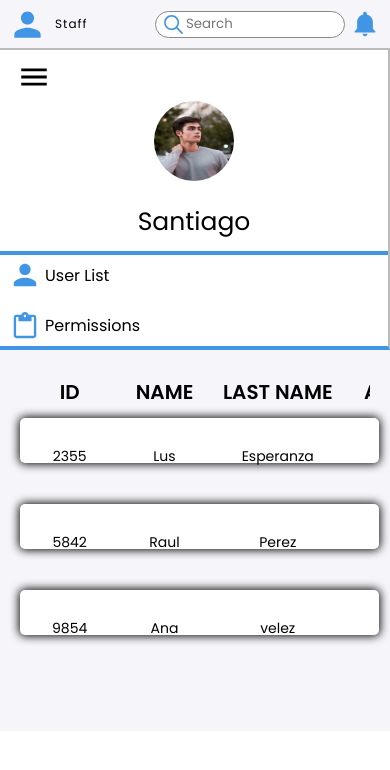
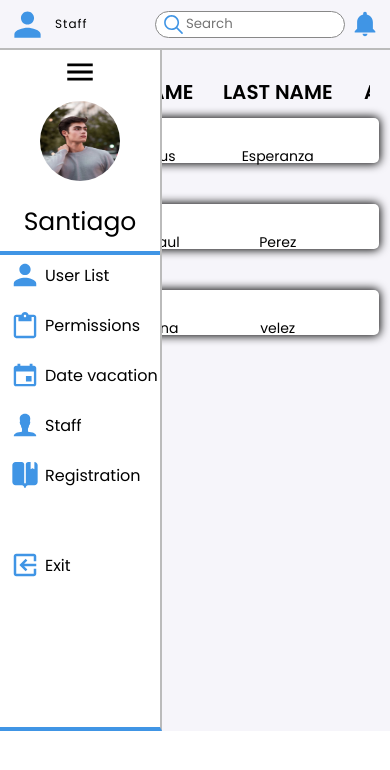
Before and after one commit to juancamt/my-app, a React (Create React App) app: page /App/staff in a window 390 px wide. Shown: the top 770 px of the page. Built offline with nearby package versions, Linux system fonts and the light colour scheme.

Commit message:
responsive movil
se implementa el responsive para dispositivos moviles

```diff
--- a/src/App.js
+++ b/src/App.js
@@ -58,7 +58,7 @@ function App() {
 
       {/* --------------------- --------------------------nav --------------------------- -------------------*/}
 
-      <nav id='nav_list'>
+      <nav id='nav_list' className={`nav_list ${classPrincipal}`}>
 
         <header id='nav_header'>
 
--- a/src/modulos/App.css
+++ b/src/modulos/App.css
@@ -179,6 +179,11 @@ body {
     justify-content: center;
     cursor: pointer;
 
+}
+
+.iconNav {
+    height: 30px;
+    width: 30px;
 }
 
 #nav_header .active {
@@ -737,7 +742,7 @@ body {
     .App {
         display: grid;
         grid-template-columns: 1fr;
-        grid-template-rows: 50px 300px auto;
+        grid-template-rows: 50px auto;
         overflow-y: scroll;
         transition: all 0.5s linear;
     }
@@ -745,19 +750,43 @@ body {
     .App.active {
         display: grid;
         grid-template-columns: 1fr;
-        grid-template-rows: 50px 50px auto;
+        grid-template-rows: 50px auto;
         overflow-y: scroll;
         transition: all 0.5s linear;
 
     }
 
+    #nav_header {
+        overflow: visible;
+        transition: all 0.3s linear;
+    }
+
     /* ---------------------------nav---------------------------------------- */
     #nav_list {
-        position: relative;
+        position: absolute;
         background: var(--nav-color);
-        overflow: hidden;
         border-bottom: 4px solid var(--principal-color);
-        overflow-y: scroll;
+        z-index: 9;
+        transition: 0.3s linear;
+        height: 100%;
+
+    }
+
+    #nav_list.active {
+        transform: translateX(-160px);
+        transition: 0.3s linear;
+    }
+
+    #nav_list.active::after {
+        position: absolute;
+        content: '';
+        height: 45px;
+        width: 60px;
+        background: transparent;
+        top: 0;
+        right: 0;
+        transform: translateX(50px);
+        z-index: 9;
     }
 
     #header_list .list_header #search_input {
@@ -774,7 +803,7 @@ body {
         position: relative;
         width: 100%;
         height: 200px;
-        overflow: hidden;
+        /* overflow: hidden; */
         display: flex;
         align-items: center;
         flex-direction: column;
@@ -795,21 +824,25 @@ body {
         display: flex;
         justify-content: center;
         align-items: center;
-        transform: translate(-160px, 5px);
         transition: all 0.3s linear;
         top: 0px;
         left: 0;
 
     }
 
+    .item_link:hover {
+        background: var(--principal-color);
+    }
+
     .iconNav.active {
         position: relative;
-        height: 40px;
-        width: 40px;
+        height: 30px;
+        width: 30px;
         display: flex;
         justify-content: center;
         align-items: center;
-
+        transform: translateX(100px);
+        z-index: 10;
     }
 
     #nav_header .img_user.active {
@@ -1080,11 +1113,12 @@ body {
         height: 100%;
         display: grid;
         grid-template-columns: 1fr;
-        grid-template-rows:1fr;
+        grid-template-rows: 1fr;
         gap: 30px;
 
     }
-    #userRegister{
+
+    #userRegister {
         transform: translate(80px);
     }
 
@@ -1119,7 +1153,7 @@ body {
         left: -5px;
     }
 
-    #close{
+    #close {
         transform: translateX(-60px);
     }
 
```
